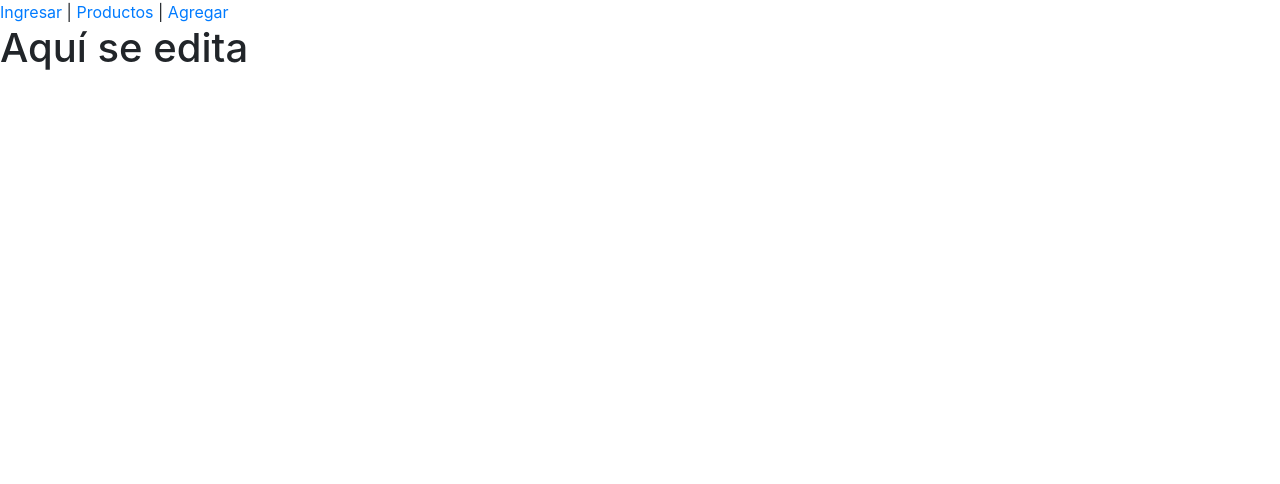
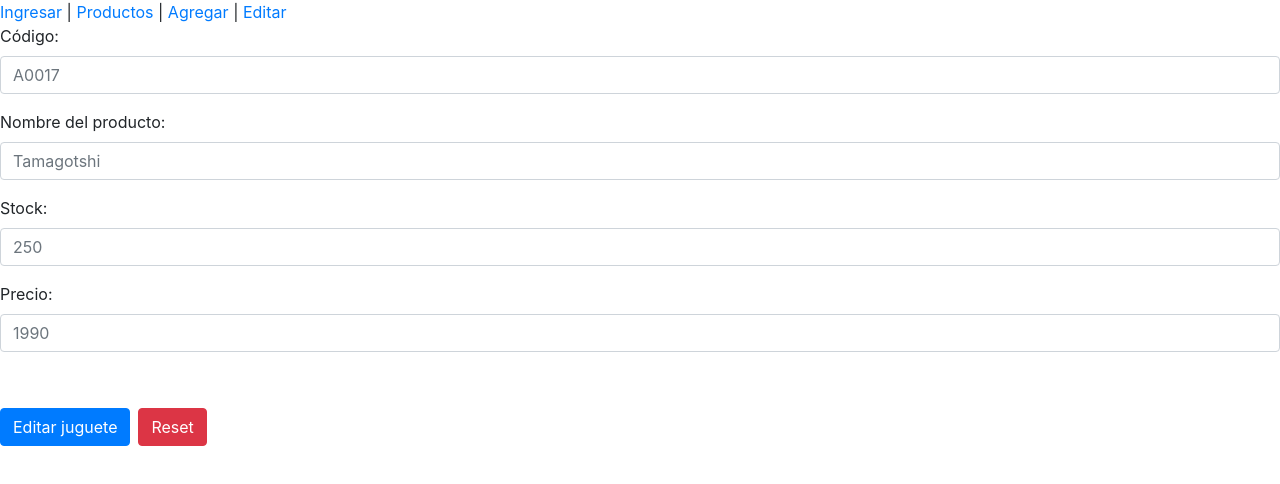
Before and after one commit to flowersflowing/DL_pruebadeploy, a Vue app: page /#/editar in a window 1280 px wide. Shown: the top 484 px of the page. Built offline with nearby package versions, Linux system fonts and the light colour scheme; no server answers; the database is empty.

Commit message:
Agregando formulario para la edición

```diff
--- a/src/App.vue
+++ b/src/App.vue
@@ -3,7 +3,8 @@
     <div id="nav">
       <router-link to="/">Ingresar</router-link> |
       <router-link to="/productos">Productos</router-link> |
-      <router-link to="/agregar">Agregar</router-link>
+      <router-link to="/agregar">Agregar</router-link> |
+      <router-link to="/editar">Editar</router-link>
     </div>
     <router-view/>
   </div>
--- a/src/components/Editando.vue
+++ b/src/components/Editando.vue
@@ -1,11 +1,39 @@
 <template>
     <div>
-        <h1>Aquí se edita</h1>
+        <b-form @submit.prevent="editar" @reset="onReset">
+            <b-form-group id="input-group-1" label="Código:" label-for="input-1">
+                <b-form-input id="input-1" v-model="form.code" type="text" placeholder="A0017" required></b-form-input>
+            </b-form-group>
+            <b-form-group id="input-group-2" label="Nombre del producto:" label-for="input-2">
+                <b-form-input id="input-2" v-model="form.name" type="text" placeholder="Tamagotshi" required></b-form-input>
+            </b-form-group>
+            <b-form-group id="input-group-3" label="Stock:" label-for="input-3">
+                <b-form-input id="input-3" v-model="form.stock" type="number" placeholder="250" required></b-form-input>
+            </b-form-group>
+            <b-form-group id="input-group-4" label="Precio:" label-for="input-4">
+                <b-form-input id="input-4" v-model="form.price" type="number" placeholder="1990" required></b-form-input>
+            </b-form-group>
+            <div class="my-5">
+                <b-button type="submit" variant="primary">Editar juguete</b-button>
+                <b-button class="m-2" type="reset" variant="danger">Reset</b-button>
+            </div>
+        </b-form>
     </div>
 </template>
 
 <script>
 export default {
-    name: 'Editando'
+    name: 'Editando',
+    data() {
+        return {
+            form: {
+                code: '',
+                name: '',
+                stock: '',
+                price: ''
+            }
+        }
+    },
+
 }
 </script>
```
